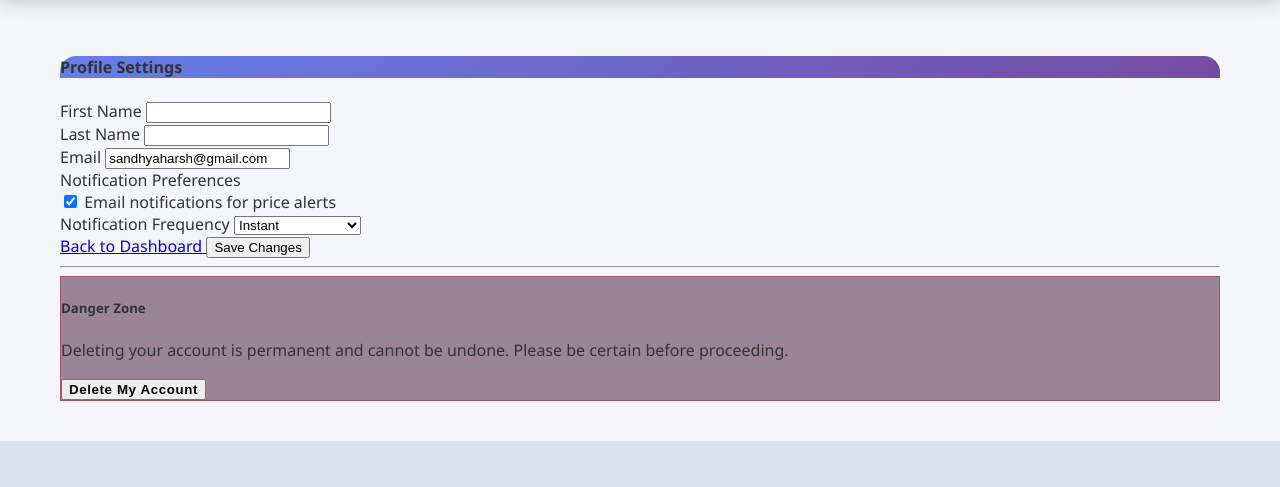
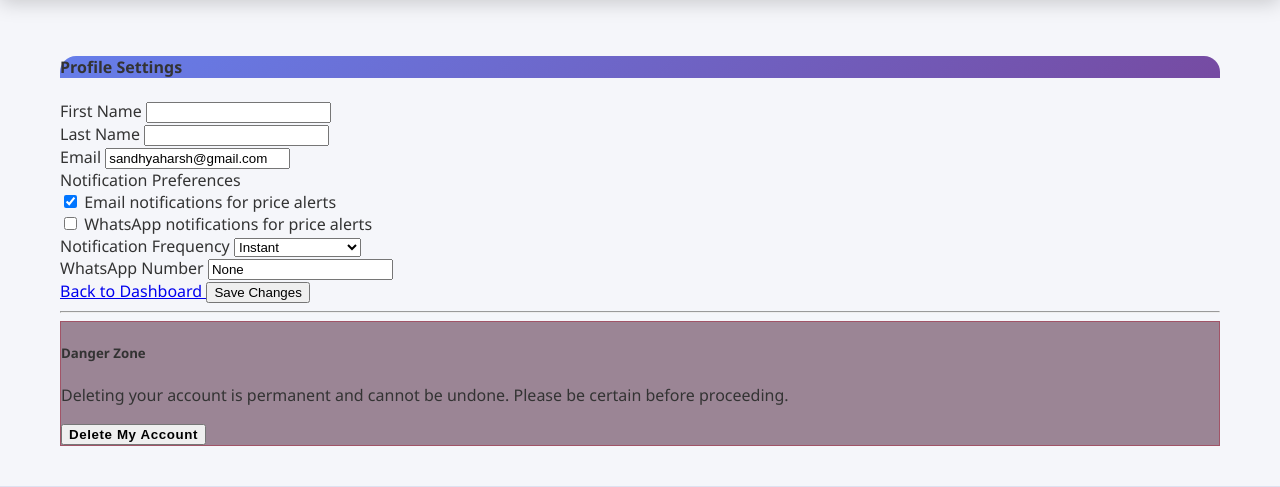
Before and after one commit to Sandhya80/Deal_Radar, a Django app: page /profile/ in a window 1280 px wide. Shown: the part 85-572 px from the top of the page. Run offline with Django 4.2, Linux system fonts and the light colour scheme; a user stored in the database is signed in; data comes from the database, SQL or seed files in the repository.

Commit message:
Update profile.html to support WhatsApp notification

```diff
--- a/templates/products/profile.html
+++ b/templates/products/profile.html
@@ -47,6 +47,13 @@
                                     Email notifications for price alerts
                                 </label>
                             </div>
+                            <!-- WhatsApp notifications checkbox -->
+                            <div class="form-check mt-2">
+                                <input class="form-check-input" type="checkbox" id="whatsapp_notifications" name="whatsapp_notifications" {% if user.userprofile.whatsapp_notifications %}checked{% endif %}>
+                                <label class="form-check-label" for="whatsapp_notifications">
+                                    WhatsApp notifications for price alerts
+                                </label>
+                            </div>
                         </div>
                         <div class="col-12">
                             <label for="notification_frequency" class="form-label">Notification Frequency</label>
@@ -55,6 +62,11 @@
                                 <option value="daily" {% if user.userprofile.notification_frequency == 'daily' %}selected{% endif %}>Daily Summary</option>
                                 <option value="weekly" {% if user.userprofile.notification_frequency == 'weekly' %}selected{% endif %}>Weekly Summary</option>
                             </select>
+                        </div>
+                        <!-- WhatsApp number input -->
+                        <div class="mt-2">
+                            <label for="whatsapp_number" class="form-label">WhatsApp Number</label>
+                            <input type="text" class="form-control" id="whatsapp_number" name="whatsapp_number" placeholder="e.g. +447525121082" value="{{ user.userprofile.whatsapp_number }}">
                         </div>
                         <div class="col-12 d-flex justify-content-between align-items-center mt-3">
                             <a href="{% url 'dashboard' %}" class="btn btn-outline-secondary">
```
